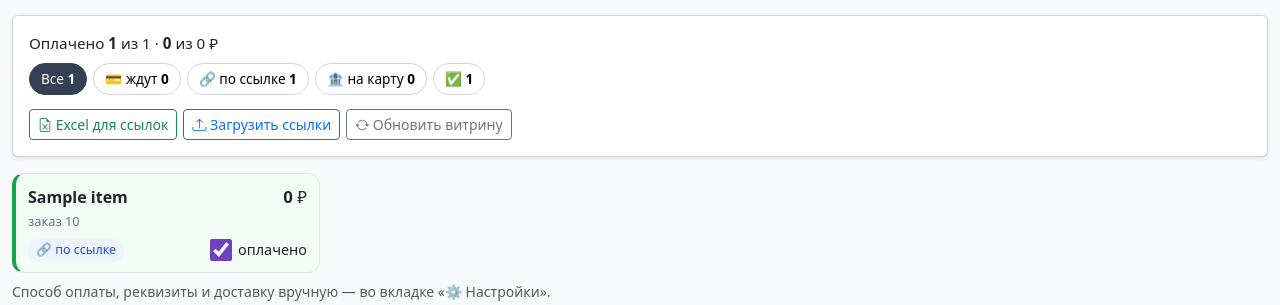
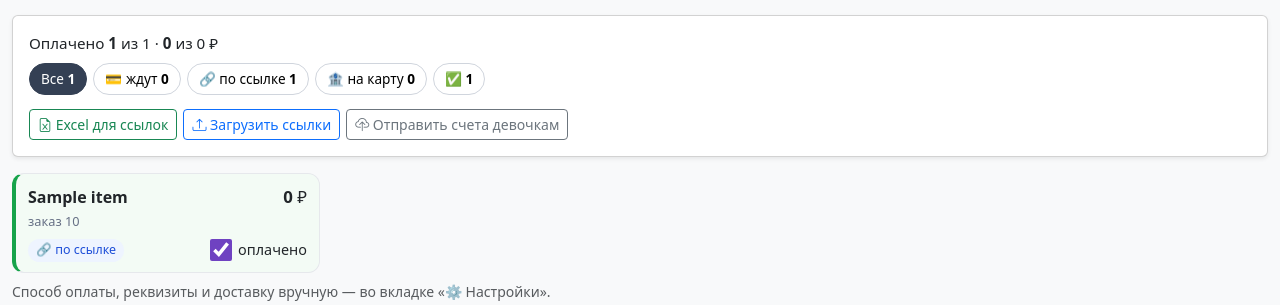
Before and after one commit to Azzara-wow/aroma-manager, a FastAPI app: page /zakupka/1 in a window 1280 px wide, after a click on "💰 Оплата". Shown: the part 203-508 px from the top of the page. Run offline with FastAPI, Linux system fonts and the light colour scheme; data comes from the database, SQL or seed files in the repository; tables that the repository leaves empty hold one stand-in row (values such as "Sample post").

Commit message:
ПРЕВЬЮ: «Забрать заказы из витрины» / «Отправить счета девочкам»; счета уходят сами после Применить, Создать и Отменить
Co-Authored-By: Claude Opus 5.5 <noreply@anthropic.com>

```diff
--- a/app.py
+++ b/app.py
@@ -1171,7 +1171,7 @@ def import_vitrina(name: str = Form(...), clear_bills: str = Form("")):
 
 @app.get("/zakupka/{zakupka_id}/sync")
 def sync_preview(zakupka_id: int):
-    """Что изменится при «Обновить из витрины» (ничего не пишет)."""
+    """Что изменится при «Забрать заказы из витрины» (ничего не пишет)."""
     import vitrina_sync
     try:
         data = vitrina_sync.fetch()
@@ -1184,7 +1184,7 @@ def sync_preview(zakupka_id: int):
 
 
 @app.post("/zakupka/{zakupka_id}/sync/apply")
-def sync_apply(zakupka_id: int):
+def sync_apply(zakupka_id: int, background: BackgroundTasks):
     """Применить: берём свежий состав витрины (на момент нажатия) и раскладываем разницу."""
     import vitrina_sync
     try:
@@ -1196,6 +1196,8 @@ def sync_apply(zakupka_id: int):
     vitrina_sync.apply_diff(db, zakupka_id, diff)
     db.commit()
     db.close()
+    if any(diff[k] for k in ("added", "changed", "removed")):
+        background.add_task(_push_invoices_quiet, zakupka_id)   # суммы поменялись — счета девочкам сами
     return JSONResponse({"ok": True, "counts": {k: len(diff[k]) for k in ("added", "changed", "removed", "kept")}})
 
 
@@ -1852,7 +1854,7 @@ def _zakupka_lines_by_phone(db, zakupka_id):
 
 
 @app.post("/dostavka/zakupka/{zakupka_id}/create")
-def dostavka_create(zakupka_id: int, phones: List[str] = Form(default=[])):
+def dostavka_create(zakupka_id: int, background: BackgroundTasks, phones: List[str] = Form(default=[])):
     """ШАГ ①: черновики по отмеченным. Яндекс — offers/create (цена);
     СДЭК — локальная пометка (реальный заказ создаётся при подтверждении)."""
     import uuid
@@ -1969,6 +1971,8 @@ def dostavka_create(zakupka_id: int, phones: List[str] = Form(default=[])):
             errors.append(f"{buyer_name}: {e}")
 
     db.close()
+    if created:
+        background.add_task(_push_invoices_quiet, zakupka_id)   # появилась цена доставки — в счета
     parts = [f"Создано черновиков: {created}"]
     if skipped:
         parts.append(f"пропущено (не готовы/уже есть): {skipped}")
@@ -1992,7 +1996,7 @@ def _sync_sheet_tracking(db, phone):
 
 
 @app.post("/dostavka/delivery/{delivery_id}/cancel")
-def dostavka_cancel(delivery_id: int):
+def dostavka_cancel(delivery_id: int, background: BackgroundTasks):
     """Отмена доставки. Черновик (offered) — убираем локально (брони не было).
     Подтверждённая — зовём request/cancel в Яндексе; если статус уже не позволяет,
     показываем ответ Яндекса."""
@@ -2005,6 +2009,7 @@ def dostavka_cancel(delivery_id: int):
         return _op_msg("Доставка не найдена.")
     d = row_to_dict(d)
     zid = d["zakupka_id"]
+    background.add_task(_push_invoices_quiet, zid)   # доставка ушла из счёта — пересчитать девочкам
 
     def _back(msg):
         return RedirectResponse(url=f"/dostavka/zakupka/{zid}?msg={quote(msg)}", status_code=303)
--- a/templates/zakupka.html
+++ b/templates/zakupka.html
@@ -191,7 +191,7 @@
     {% endif %}
     {% if zakupka.status == 'active' and is_admin(request) %}
     <button type="button" class="btn btn-success btn-sm ms-2" id="sync-open">
-        <i class="bi bi-arrow-repeat"></i> Обновить из витрины
+        <i class="bi bi-cloud-download"></i> Забрать заказы из витрины
     </button>
     {% endif %}
 </div>
@@ -201,7 +201,7 @@
   <div class="modal-dialog modal-lg modal-dialog-scrollable">
     <div class="modal-content">
       <div class="modal-header">
-        <h5 class="modal-title"><i class="bi bi-arrow-repeat"></i> Обновить из витрины</h5>
+        <h5 class="modal-title"><i class="bi bi-cloud-download"></i> Забрать заказы из витрины</h5>
         <button type="button" class="btn-close" data-bs-dismiss="modal"></button>
       </div>
       <div class="modal-body" id="sync-body">Загружаю…</div>
@@ -491,7 +491,7 @@
               {% if is_admin(request) %}
               <form method="POST" action="/zakupka/{{ zakupka.id }}/pay-push" class="m-0">
                 <button class="btn btn-outline-secondary btn-sm" type="submit"
-                        title="Разом пересчитать всем суммы, доставку и отметки в витрине"><i class="bi bi-arrow-repeat"></i> Обновить витрину</button>
+                        title="Запасная: разом отправить всем девочкам суммы, доставку, отметки оплаты и реквизиты (обычно уходит само)"><i class="bi bi-cloud-upload"></i> Отправить счета девочкам</button>
               </form>
               {% endif %}
             </div>
--- a/templates/zakupka_new.html
+++ b/templates/zakupka_new.html
@@ -18,7 +18,7 @@
                 <h5 class="card-title"><i class="bi bi-lightning-charge"></i> Из витрины</h5>
                 <p class="text-muted small mb-3">Дашборд сам заберёт текущий состав закупки из витрины
                     (то же, что на странице счетов). Потом его можно обновлять кнопкой
-                    «Обновить из витрины» на странице закупки: поменяются только изменившиеся позиции.</p>
+                    «Забрать заказы из витрины» на странице закупки: поменяются только изменившиеся позиции.</p>
                 <form method="POST" action="/zakupka/import-vitrina">
                     <div class="mb-3">
                         <label for="vname" class="form-label">Название закупки</label>
```
